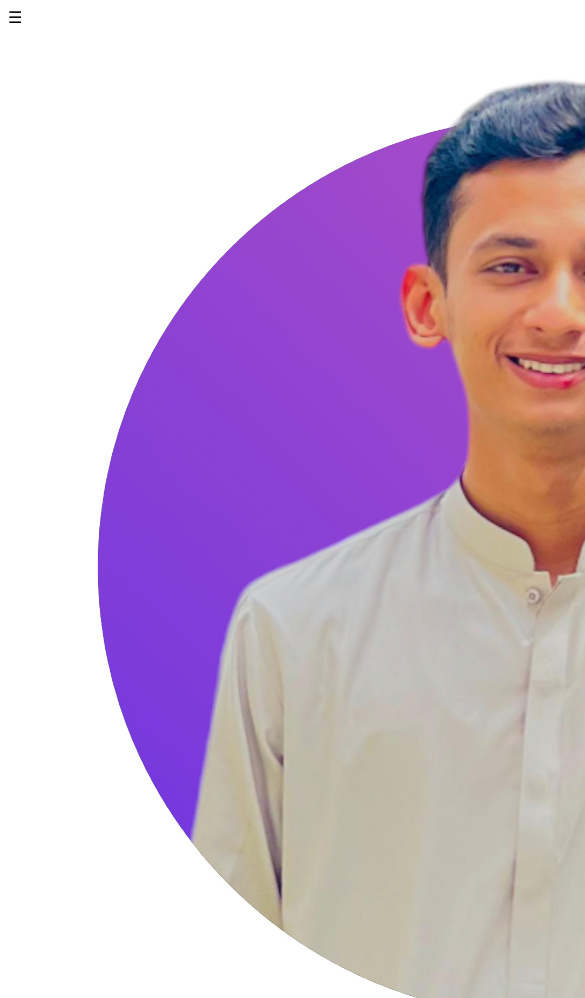
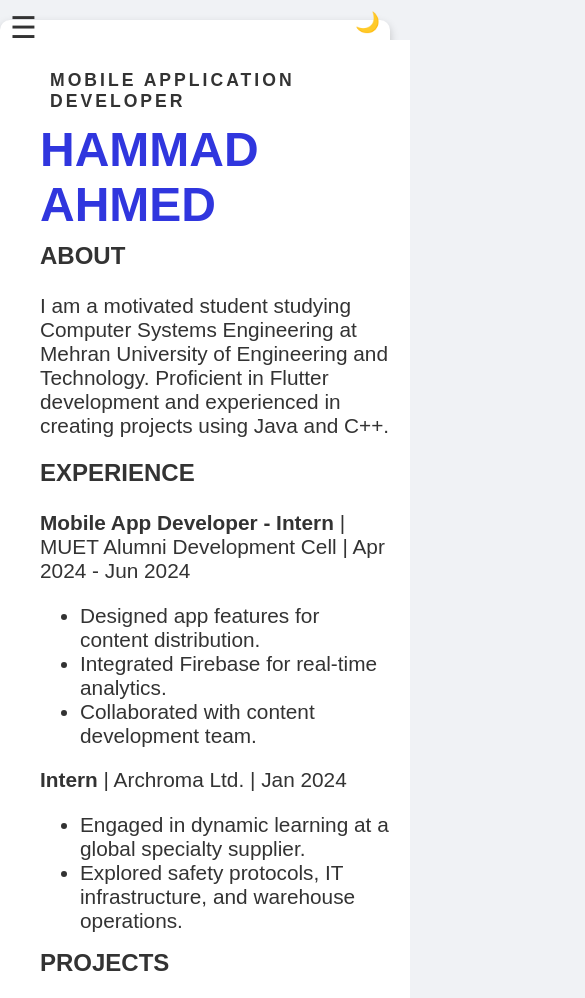
Before and after one commit to hammadak03/Professional-Profile, a plain HTML site: page index.html in a window 390 px wide. Shown: the top 998 px of the page, 585 px wide, since content can reach past the window. Drawn offline with Linux system fonts and the light colour scheme.

Commit message:
separated files

```diff
--- a/index.html
+++ b/index.html
@@ -3,7 +3,7 @@
 <head>
     <meta charset="UTF-8">
     <meta name="viewport" content="width=device-width, initial-scale=1.0">
-    <link rel="stylesheet" href="style.css">
+    <link rel="stylesheet" href="styles.css">
     <title>Professional Profile</title>
 </head>
 <body class="light-theme">
@@ -86,27 +86,6 @@
         </div>
     </div>
     <div class="theme-icon" onclick="toggleTheme()">🌙</div>
-    <script>
-        let isDarkMode = false;
-        function toggleDrawer() {
-            document.querySelector('.profile').classList.toggle('show-left');
-        }
-        function toggleTheme() {
-            const body = document.body;
-            isDarkMode = !isDarkMode;
-            body.classList.toggle('dark-theme', isDarkMode);
-        }
-        function updateProfilePhoto(event) {
-            const file = event.target.files[0];
-            const reader = new FileReader();
-            reader.onload = function(e) {
-                const profilePhoto = document.getElementById('profile-photo');
-                profilePhoto.src = e.target.result;
-            };
-            if (file) {
-                reader.readAsDataURL(file);
-            }
-        }
-    </script>
+    <script src="scripts.js"></script>
 </body>
 </html>
--- /dev/null
+++ b/scripts.js
@@ -0,0 +1,20 @@
+let isDarkMode = false;
+function toggleDrawer() {
+    document.querySelector('.profile').classList.toggle('show-left');
+}
+function toggleTheme() {
+    const body = document.body;
+    isDarkMode = !isDarkMode;
+    body.classList.toggle('dark-theme', isDarkMode);
+}
+function updateProfilePhoto(event) {
+    const file = event.target.files[0];
+    const reader = new FileReader();
+    reader.onload = function(e) {
+        const profilePhoto = document.getElementById('profile-photo');
+        profilePhoto.src = e.target.result;
+    };
+    if (file) {
+        reader.readAsDataURL(file);
+    }
+}
--- a/styles.css
+++ b/styles.css
@@ -1,185 +1,75 @@
 :root {
-    --background-light: #f0f2f5;
-    --background-dark: #2e2e3f;
-    --text-light: #333;
-    --text-dark: #f5f5f5;
-    --accent-color: #333;
-    --profile-left-light: #e6f2ff;
-    --profile-left-dark: #494949;
-    --profile-right-light: #ffffff;
+    --background-light: #f0f2f5; --background-dark: #2e2e3f;
+    --text-light: #333; --text-dark: #f5f5f5;
+    --accent-color: #333; --profile-left-light: #e6f2ff;
+    --profile-left-dark: #494949; --profile-right-light: #ffffff;
     --profile-right-dark: #2b2929;
 }
 
 body {
-    font-family: Arial, sans-serif;
-    margin: 0;
-    transition: background-color 0.3s, color 0.3s;
-}
-body p, body li {
-    font-size: 1.3rem;
+    font-family: Arial, sans-serif; margin: 0;
+     transition: background-color 0.3s, color 0.3s;
 }
 
-.light-theme {
-    background-color: var(--background-light);
-    color: var(--text-light);
+body p, body li { font-size: 1.3rem; }
+
+.light-theme { background-color: var(--background-light); color: var(--text-light); }
+.dark-theme { background-color: var(--background-dark); color: var(--text-dark); }
+
+.profile {
+    margin: 20px auto; padding: 20px; display: flex; background-color: white;
+    border-radius: 10px; box-shadow: 0 4px 10px rgba(0, 0, 0, 0.2);
+    position: relative; transition: background-color 0.3s, color 0.3s;
 }
 
-.dark-theme {
-    background-color: var(--background-dark);
-    color: var(--text-dark);
-}
-
-.profile {
-    max-width: auto;
-    margin: 20px auto;
-    padding: 20px;
-    display: flex;
-    background-color: white;
-    border-radius: 10px;
-    box-shadow: 0 4px 10px rgba(0, 0, 0, 0.2);
-    overflow: hidden;
-    position: relative;
-    transition: background-color 0.3s, color 0.3s;
+.profile-left, .profile-right {
+    padding: 20px; transition: background-color 0.3s, color 0.3s;
 }
 
 .profile-left {
-    width: 35%;
-    padding: 20px;
-    background-color: var(--profile-left-light);
-    transition: background-color 0.3s, color 0.3s;
-    text-align: left;
+    width: 35%; background-color: var(--profile-left-light); text-align: left;
 }
 
 .profile-left img {
-    border-radius: 50%;
-    width: 200px;
-    height: 200px;
-    margin-bottom: 15px;
+    border-radius: 50%; width: 200px; height: 200px; margin-bottom: 15px;
 }
 
-.profile-left h2, .profile-left p {
-    margin: 5px 0;
-}
-
-.profile-name {
-    color: #3036de;
-    font-size: 3em;
-    margin: 0px;
-}
-
-.profile-title {
-    font-size: 1.1em;
-    margin: 10px;
-    letter-spacing: 3px;
-}
-
-.profile-right {
-    width: 65%;
-    padding: 20px;
-    background-color: var(--profile-right-light);
-    transition: background-color 0.3s, color 0.3s;
-}
-
-.section-title {
-    font-weight: bold;
-    color: var(--accent-color);
-    margin-top: 10px;
-    font-size: 1.5rem;
-    text-transform: uppercase;
-}
-
-#contact-info {
-    margin-left: 10px;
-}
-
-.theme-icon {
-    position: absolute;
-    top: 10px;
-    right: 10px;
-    font-size: 20px;
-    cursor: pointer;
-    color: #666;
-}
+.profile-left h2, .profile-left p { margin: 5px 0; }
+.profile-name { color: #3036de; font-size: 3em; margin: 0; }
+.profile-title { font-size: 1.1em; margin: 10px; letter-spacing: 3px; }
+.profile-right { width: 65%; background-color: var(--profile-right-light); }
+.section-title { font-weight: bold; color: var(--accent-color);
+    margin-top: 10px; font-size: 1.5rem; text-transform: uppercase; }
+#contact-info { margin-left: 10px; }
+.theme-icon { position: absolute; top: 10px; right: 10px; font-size: 20px;
+     cursor: pointer; color: #666; }
 
 /* Dark Theme Adjustments */
-.dark-theme .profile-left {
-    background-color: var(--profile-left-dark);
-    color: var(--text-dark);
-}
-
-.dark-theme .profile-right {
-    background-color: var(--profile-right-dark);
-    color: var(--text-dark);
-}
-
-.dark-theme .section-title {
-    color: #ccc;
-}
-
-.dark-theme .theme-icon {
-    color: #f5f5f5;
-}
+.dark-theme .profile-left { background-color: var(--profile-left-dark); }
+.dark-theme .profile-right { background-color: var(--profile-right-dark); }
+.dark-theme .section-title { color: #ccc; }
+.dark-theme .theme-icon { color: #f5f5f5; }
 
 /* Drawer Icon */
 .drawer-icon {
-    display: none;
-    position: fixed;
-    top: 10px;
-    left: 10px;
-    z-index: 100;
-    cursor: pointer;
-    font-size: 30px;
+    display: none; position: fixed; top: 10px; left: 10px;
+    z-index: 100; cursor: pointer; font-size: 30px;
 }
 
-.profile-left {
-    display: block;
+/* Edit Icon */
+.edit-icon {
+    position: relative; top: -15px; left: 170px; background-color: #fff;
+    border-radius: 50%; padding: 5px; cursor: pointer; width: 25px; height: 25px;
 }
 
-/* Edit icon */
-.edit-icon {
-    position: relative;
-    top: -15px;
-    left: 170px;
-    background-color: #fff;
-    border-radius: 50%;
-    padding: 5px;
-    cursor: pointer;
-    width: 25px;
-    height: 25px;
-}
-
-.edit-icon img {
-    width: 100%;
-    height: 100%;
-}
+.edit-icon img { width: 100%; height: 100%; }
 
 /* Responsive Styles for Mobile */
 @media (max-width: 768px) {
-    .profile {
-        flex-direction: column;
-    }
-
-    .profile-left {
-        display: none;
-        width: 100%;
-    }
-
-    .profile-right {
-        width: 100%;
-    }
-
-    .drawer-icon {
-        display: block;
-    }
-
-    .profile.show-left .profile-left {
-        display: block;
-        width: 100%;
-        height: 100vh;
-        overflow-y: auto;
-    }
-
-    .profile.show-left .profile-right {
-        display: none;
-    }
+    .profile { flex-direction: column; }
+    .profile-left { display: none; width: 100%; }
+    .profile-right { width: 100%; }
+    .drawer-icon { display: block; }
+    .profile.show-left .profile-left { display: block; height: 100vh; overflow-y: auto; }
+    .profile.show-left .profile-right { display: none; }
 }
```
